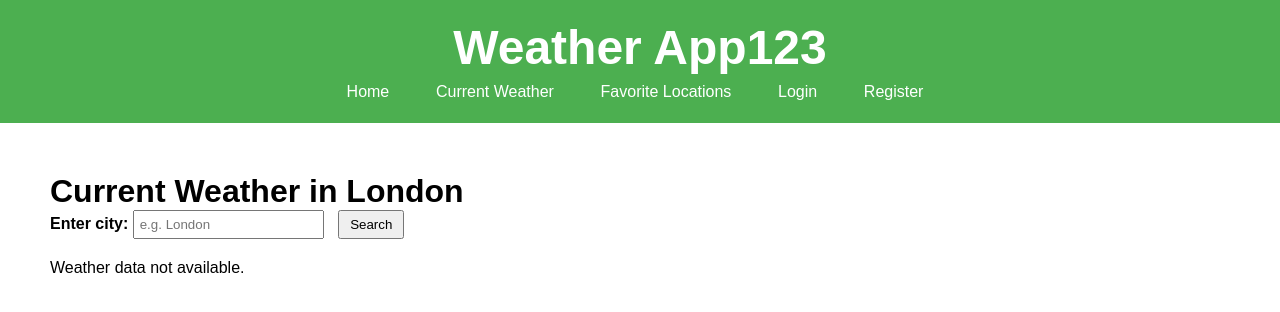
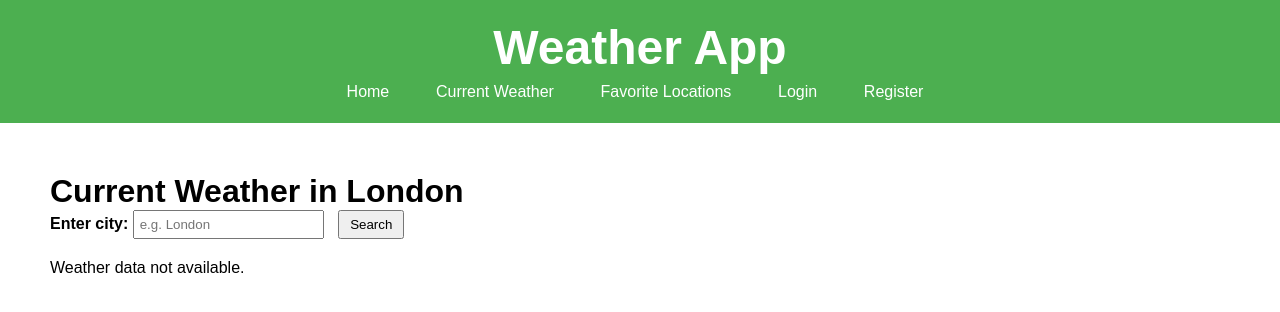
Before and after one commit to GorbunovDanil/stin-weather-app, a Django app: page /current-weather/ in a window 1280 px wide. Shown: the top 312 px of the page. Run offline with Django 5.2, Linux system fonts and the light colour scheme; data that the repository does not hold is empty.

Commit message:
Test commit

```diff
--- a/weather/templates/weather/base.html
+++ b/weather/templates/weather/base.html
@@ -8,7 +8,7 @@
 </head>
 <body>
     <header>
-        <h1>Weather App123</h1>
+        <h1>Weather App</h1>
         <nav>
             <ul>
                 <li><a href="{% url 'home' %}">Home</a></li>
```
